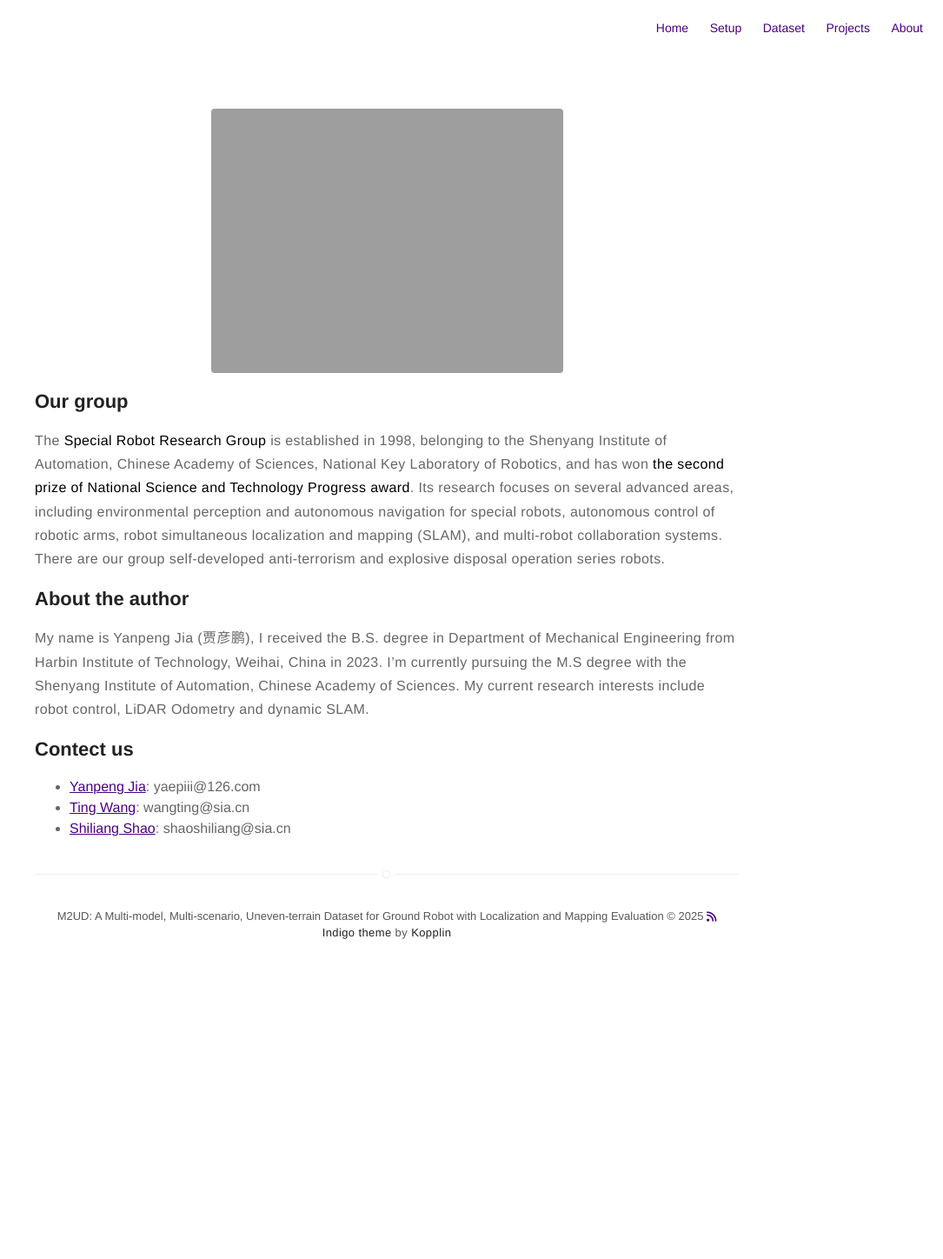
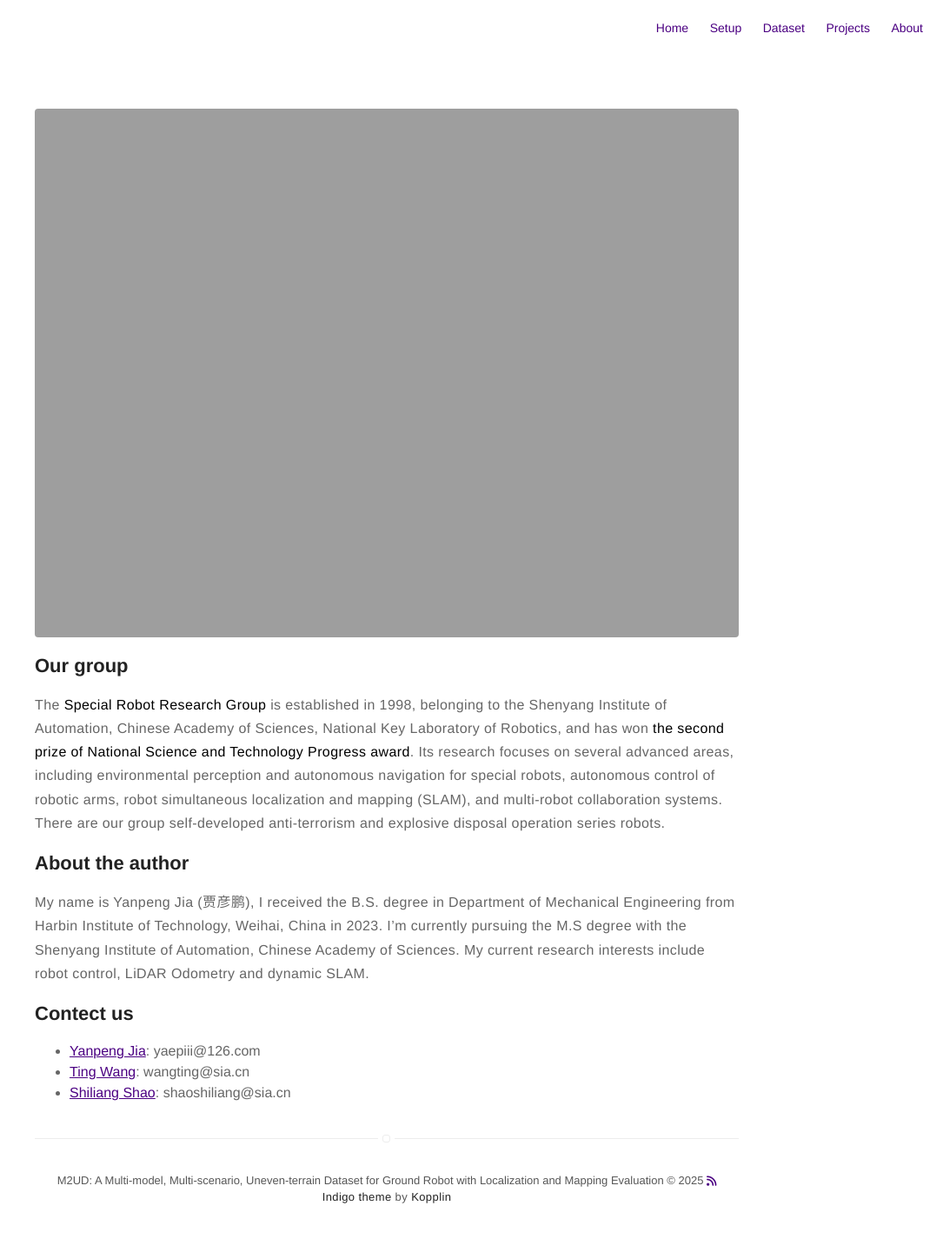
Before and after one commit to Yaepiii/M2UD, a Jekyll site: the page built from about.md, in a window 1280 px wide. Shown: the whole page at 87% size, without its empty margins (195-1280 px from the left). Built offline with Jekyll 4.4.1, drawn with Linux system fonts in a browser that asks for light colours; nearby versions of some CDN libraries; before the commit the page ends 1145 px from its top, so only the background shows below that.

Commit message:
Update page.sass

```diff
--- a/_sass/pages/page.sass
+++ b/_sass/pages/page.sass
@@ -7,6 +7,6 @@
 
 .about
     img
-        width: 50%
+        width: 100%
         margin: 0 auto
         display: block
```
